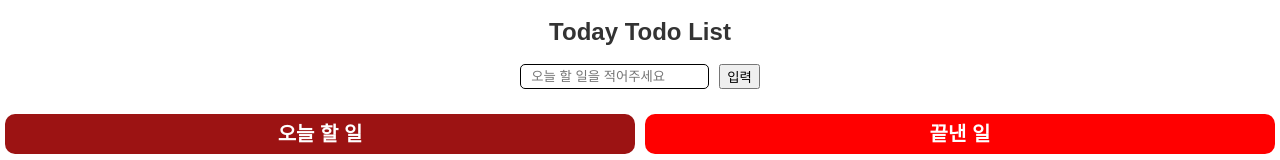
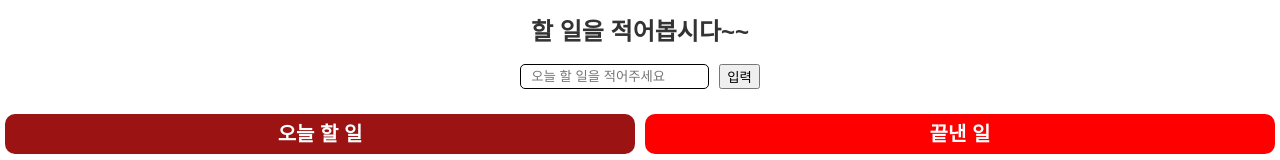
Before and after one commit to Librariann/TodosList, a plain HTML site: page index.html in a window 1280 px wide. Shown: the top 160 px of the page. Drawn offline with Linux system fonts and the light colour scheme.

Commit message:
change h1 text

```diff
--- a/index.html
+++ b/index.html
@@ -11,7 +11,7 @@
   </head>
   <body>
     <div class="header">
-      <h1>Today Todo List</h1>
+      <h1>할 일을 적어봅시다~~</h1>
     </div>
 
     <div class="input-text">
```
